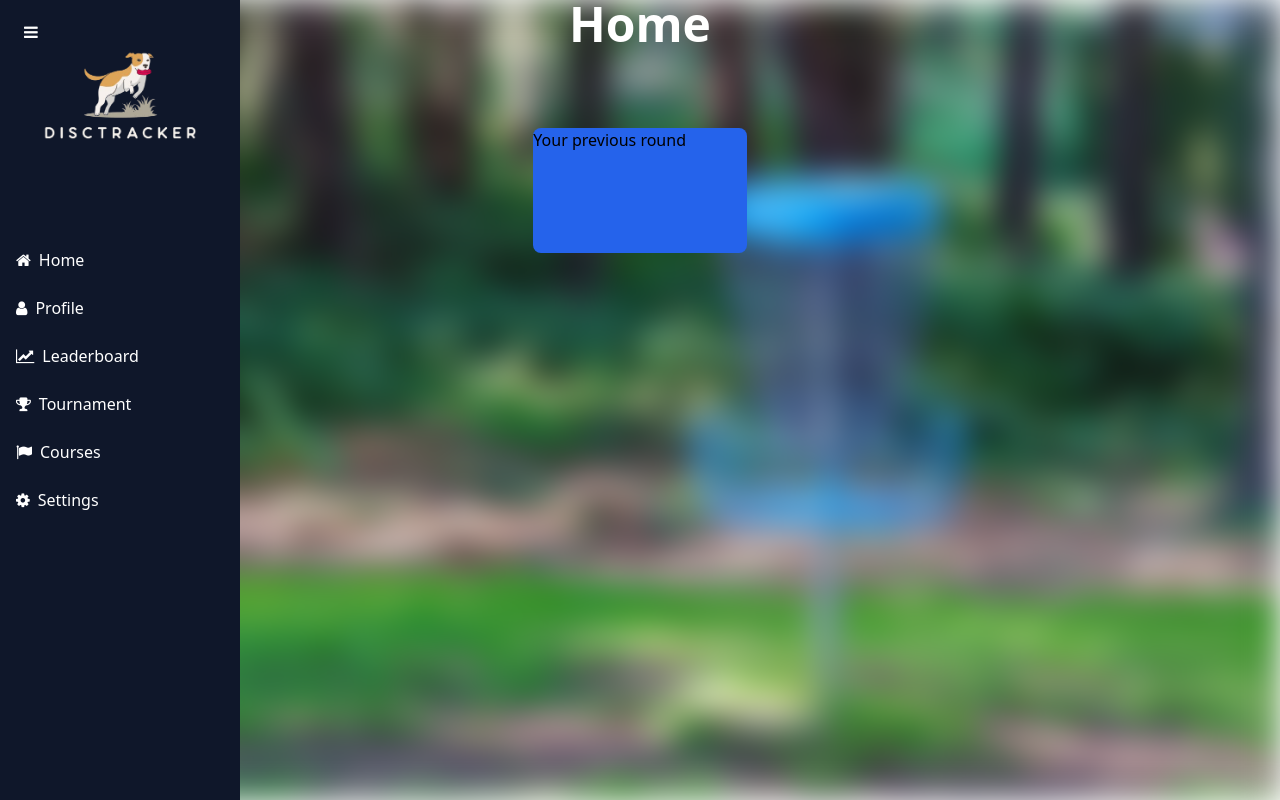
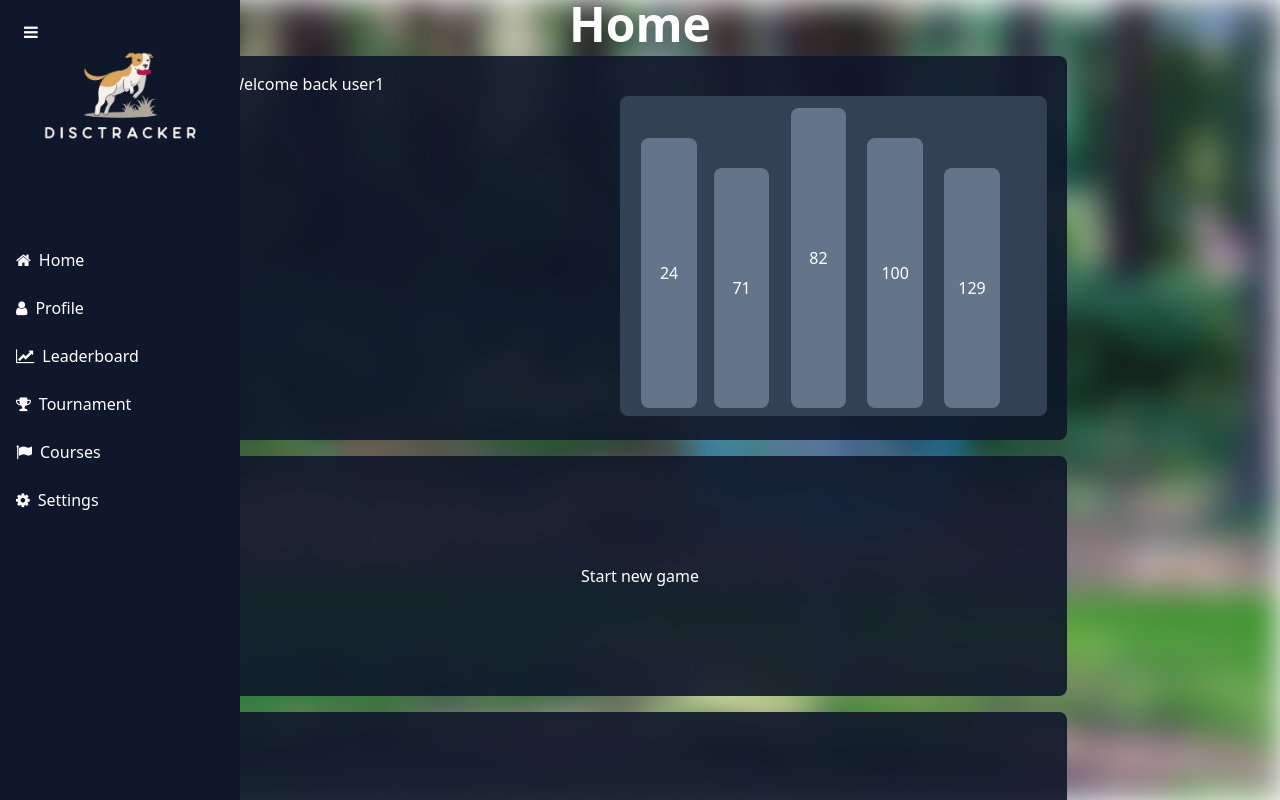
Before and after one commit to WilliamdeBrun/disctracker, a Vue app in the folder disctracker/: page /dashboard in a window 1280 px wide. Shown: the top 800 px of the page. Built offline with nearby package versions, Linux system fonts and the light colour scheme; no server answers.

Commit message:
added a round view so that one can actually register score

```diff
--- a/disctracker/src/views/courses.vue
+++ b/disctracker/src/views/courses.vue
@@ -25,7 +25,7 @@
                 </template>
             </div>
             <div>
-                <button @click="startRound()" class="bg-white hover:bg-gray-100 text-gray-800 font-semibold py-2 px-4 border border-gray-400 rounded shadow text-sm ml-2">Start new round</button>
+                <button @click="$emit('myEvent')" class="bg-white hover:bg-gray-100 text-gray-800 font-semibold py-2 px-4 border border-gray-400 rounded shadow text-sm ml-2">Start new round</button>
 
             </div>
 
@@ -54,12 +54,9 @@
                 </template>
             </div>
             <div>
-                <button @click="startRound()" class="bg-white hover:bg-gray-100 text-gray-800 font-semibold py-2 px-4 border border-gray-400 rounded shadow text-sm ml-2">Start new round</button>
-
+                <button  @click="$emit('myEvent')" class="bg-white hover:bg-gray-100 text-gray-800 font-semibold py-2 px-4 border border-gray-400 rounded shadow text-sm ml-2">Start new round</button>
             </div>
-
         </div>
-
     </div>
 </template>
 
--- a/disctracker/src/views/dashboard.vue
+++ b/disctracker/src/views/dashboard.vue
@@ -43,11 +43,12 @@
   <div class="flex-1 flex flex-col justify-top items-center relative">
     <h1 class="text-5xl text-white font-bold">{{ dbHeader }}</h1>
     <div class="flex justify-center items-start w-full h-full">
-      <home v-if="dbHeader === 'Home'"/>
+      <home @myEvent="updateDashboard('Courses')" v-if="dbHeader === 'Home'"/>
+      <round v-if="dbHeader === 'Round'"/>
       <profile v-else-if="dbHeader === 'Profile'"/>
       <leaderboard v-else-if="dbHeader === 'Leaderboard'"/>
       <tournament v-else-if="dbHeader === 'Tournament'"/>
-      <courses v-else-if="dbHeader === 'Courses'" />
+      <courses @myEvent="updateDashboard('Round')" v-else-if="dbHeader === 'Courses'" />
       <settings v-else-if="dbHeader === 'Settings'"/>
     </div>
   </div>
@@ -55,7 +56,6 @@
 
 
 </div>
-
 </template>
 
 
@@ -69,7 +69,7 @@
   import profile from './profile.vue'
   import settings from './settings.vue'
   import tournament from './tournament.vue'
-
+  import round from './round.vue'
   const sidebarOn = ref('false');
 
 
@@ -116,6 +116,7 @@
   const toggleSb = () => {
   sidebarOn.value = !sidebarOn.value;
   };
+
 </script>
 
 <style>
--- a/disctracker/src/views/home.vue
+++ b/disctracker/src/views/home.vue
@@ -1,27 +1,72 @@
 <template>
-
-    <div class="flex justify-center items-top h-full w-full">
-        <div class="w-1/6 h-1/6 bg-blue-600 rounded-lg mt-20">
-            <p>Your previous round</p>
+    <div class="flex flex-wrap relative justify-center items-top w-full">
+        <div class="lg:w-8/12 w-11/12 lg:mx-2 my-2 h-96">
+            <div class="relative bg-slate-900 bg-opacity-90 rounded-lg p-4 h-full">
+                <p class="text-white">Welcome back {{ username }}</p>
+                <div class="w-1/2 h-80 absolute right-5 bg-slate-700 rounded-lg">
+                    <div :style="{ height: `${dynamicHeight-60}px` }" class="flex flex-col rounded-lg absolute bottom-2 right-[11%] bg-slate-500 justify-center w-[13%] ">
+                        <p class="text-white self-center">129</p>
+                     </div>
+                    <div :style="{ height: `${dynamicHeight-30}px`}" class="flex flex-col rounded-lg absolute bottom-2 right-[29%] bg-slate-500 justify-center w-[13%]">
+                        <p class="text-white self-center">100</p>
+                    </div>
+                    <div :style="{ height: `${dynamicHeight}px`}" class="flex flex-col rounded-lg absolute bottom-2 right-[47%] bg-slate-500 justify-center w-[13%]">
+                        <p class="text-white self-center">82</p>
+                    </div>
+                    <div :style="{ height: `${dynamicHeight-60}px` }" class="flex flex-col rounded-lg absolute bottom-2 right-[65%] bg-slate-500 justify-center w-[13%]">
+                        <p class="text-white self-center">71</p>
+                     </div>
+                    <div :style="{ height: `${dynamicHeight-30}px`}" class="flex flex-col rounded-lg absolute bottom-2 right-[82%] bg-slate-500 justify-center w-[13%]">
+                        <p class="text-white self-center">24</p>
+                    </div>
+                </div>
+            </div>
+        </div>
+        <div class="relative justify-center lg:w-8/12 w-11/12 lg:mx-2 my-2 h-60">
+            <div class="flex flex-col bg-slate-900 bg-opacity-90 rounded-lg p-4 h-full justify-center items-center hover:bg-slate-800 hover:bg-opacity-90"
+                        @click="$emit('myEvent')">
+                <p class="text-white">Start new game</p>
+            </div>
+        </div>
+        <div class="relative justify-center lg:w-8/12 w-11/12 lg:mx-2 my-2 h-60">
+            <div class="flex flex-col bg-slate-900 bg-opacity-90 rounded-lg p-4 h-full justify-center items-center hover:bg-slate-800 hover:bg-opacity-90"
+                        @click="$emit('myEvent')">
+                <p class="text-white text-center">Start new tournament</p>
+            </div>
         </div>
 
     </div>
 </template>
 
 
-
-
   <script setup>
   import { ref, onMounted} from 'vue'
 
   // Define reactive variables
-  const username = ref('');
-
+  const username = ref('user1');
+  const dynamicHeight = ref('300'); // Initial height value
   // Define methods
 
-  onMounted(async () => {
-
- });
+    onMounted(async () => {
+        fetch('http://localhost:5000/dashboard', {
+        method: 'GET',
+        headers: {
+            'Authorization': `Bearer ${localStorage.getItem('access_token')}`
+        }
+        })
+        .then(response => {
+            if (response.ok) {
+                // Token is valid, allow access to the dashboard
+                // Render the dashboard component or navigate to the dashboard route
+            } else {
+                // Token is invalid or missing, redirect to the login page
+                window.location.href = '/';
+            }
+        })
+        .catch(error => {
+            console.error('Failed to check token:', error);
+        });
+    });
 
 </script>
 
--- a/disctracker/src/views/loginview.vue
+++ b/disctracker/src/views/loginview.vue
@@ -106,6 +106,7 @@
             // Save the access token to local storage for future use
             console.log(data.access_token);
             localStorage.setItem('access_token', data.access_token);
+            window.location.href = '/dashboard'; // Redirect to dashboard
         } else {
             throw new Error('Access token not provided');
         }
--- /dev/null
+++ b/disctracker/src/views/round.vue
@@ -0,0 +1,101 @@
+<template>
+    <div class="flex flex-wrap relative justify-center items-top w-full mt-44">
+        <div class="lg:w-11/12 lg:h-11/12 w-11/12 lg:mx-2 my-2 h-[1200px]">
+            <div class="relative bg-slate-900 bg-opacity-90 rounded-lg p-4 h-full">
+                <p class="text-white"></p>
+                <div class="flex justify-center absolute inset-x-0 top-0 left-1/3 bg-slate-400  bg-opacity-30 w-2/6 h-1/4 rounded-lg">
+                    <p class="text-white self-center ">HOLE {{ Hole }}</p>
+                </div>
+                <div @click="changePrevHole()" class=" flex justify-center absolute inset-y-0 left-[10%] top-0 bg-slate-400 w-[23%] h-1/4 rounded-lg">
+                    <i class="fa fa-arrow-left self-center text-white"></i>
+                </div>
+                <div @click="changeNextHole()"  class=" flex justify-center absolute inset-y-0 left-[67%] top-0 bg-slate-400 w-[23%] h-1/4 rounded-lg">
+                    <i class="fa fa-arrow-right self-center text-white"></i>
+                </div>
+                <div class="flex justify-center absolute inset-y-0 left-[0%] top-[30%] bg-slate-400 w-[23%] h-[15%] rounded-lg" @click="highlight(1)" :class="{ 'highlighted': active === 1 }">
+                    <p class="text-white">P1</p>
+                </div>
+                <div class="flex justify-center absolute inset-y-0 left-[0%] top-[45%] bg-slate-500 w-[23%] h-[15%] rounded-lg" @click="highlight(2)" :class="{ 'highlighted': active === 2 }">
+                    <p class="text-white text-center">P2</p>
+                </div>
+                <div class="flex justify-center absolute inset-y-0 left-[0%] top-[60%] bg-slate-400 w-[23%] h-[15%] rounded-lg" @click="highlight(3)" :class="{ 'highlighted': active === 3 }">
+                    <p class="text-white text-center">P3</p>
+                </div>
+                <div class="flex justify-center absolute inset-y-0 left-[0%] top-[75%] bg-slate-500 w-[23%] h-[15%] rounded-lg" @click="highlight(4)" :class="{ 'highlighted': active === 4 }">
+                    <p class="text-white text-center">P4</p>
+                </div>
+                <div @click="subScore()" class="flex justify-center absolute inset-y-0 left-[33%] top-[45%] bg-slate-500 w-[15%] h-[15%] rounded-lg">
+                    <i class="fa fa-minus self-center text-white"></i>
+                </div>
+                <div class="flex flex-col absolute inset-y-0 left-[48%] top-[45%] bg-slate-400 w-[26%] h-[15%] rounded-lg">
+                    <p class="text-white text-center">Score</p>
+                     <p class="text-white text-9xl self-center">{{ Score }}</p>
+                </div>
+                <div @click="addScore()" class="flex justify-center absolute inset-y-0 left-[74%] top-[45%] bg-slate-500 w-[15%] h-[15%] rounded-lg">
+                    <i class="fa fa-plus self-center text-white"></i>
+                </div>
+                <div class="flex justify-center absolute inset-y-0 left-[48%] top-[65%] bg-slate-500 w-[26%] h-[15%] rounded-lg">
+                    <p class="text-white self-center">Save</p>
+                </div>
+            </div>
+        </div>
+    </div>
+</template>
+
+
+
+
+  <script setup>
+  import { ref, onMounted} from 'vue'
+
+
+  // Define reactive variables
+  const username = ref('user1');
+  const Score = ref(0);
+  const Hole = ref(1);
+  const active = ref(1);
+
+  const highlight = (item) => {
+     active.value = item;
+  }
+  const addScore = () => {
+    Score.value += 1;
+  };
+  const subScore = () => {
+    if (Score.value > 0){
+        Score.value -= 1;
+    }
+  };
+  const changeNextHole = () => {
+    if (Hole.value < 18){
+        Hole.value += 1;
+    }
+  };
+  const changePrevHole = () => {
+    if (Hole.value > 1){
+        Hole.value -= 1;
+    }
+  };
+  // Define methods
+  const toggleMode = () => {
+
+  };
+
+  const handleSignin = () => {
+
+  };
+
+  const handleSignup = () => {
+
+  };
+  onMounted(async () => {
+
+ });
+</script>
+
+
+<style scoped>
+.highlighted {
+  border: 2px solid yellow; /* Example highlight style */
+}
+</style>
```
Also changed, not shown: 1 other file (tests, documents, lock files or other folders).
